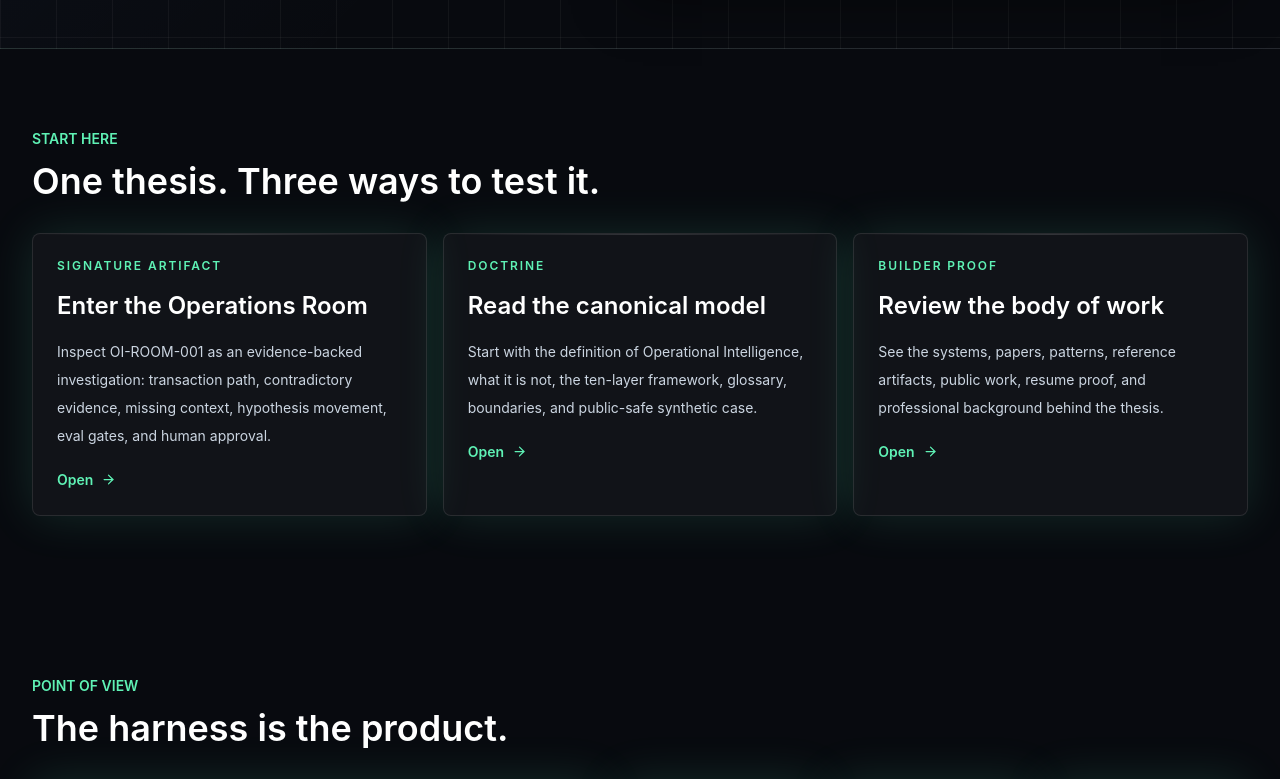
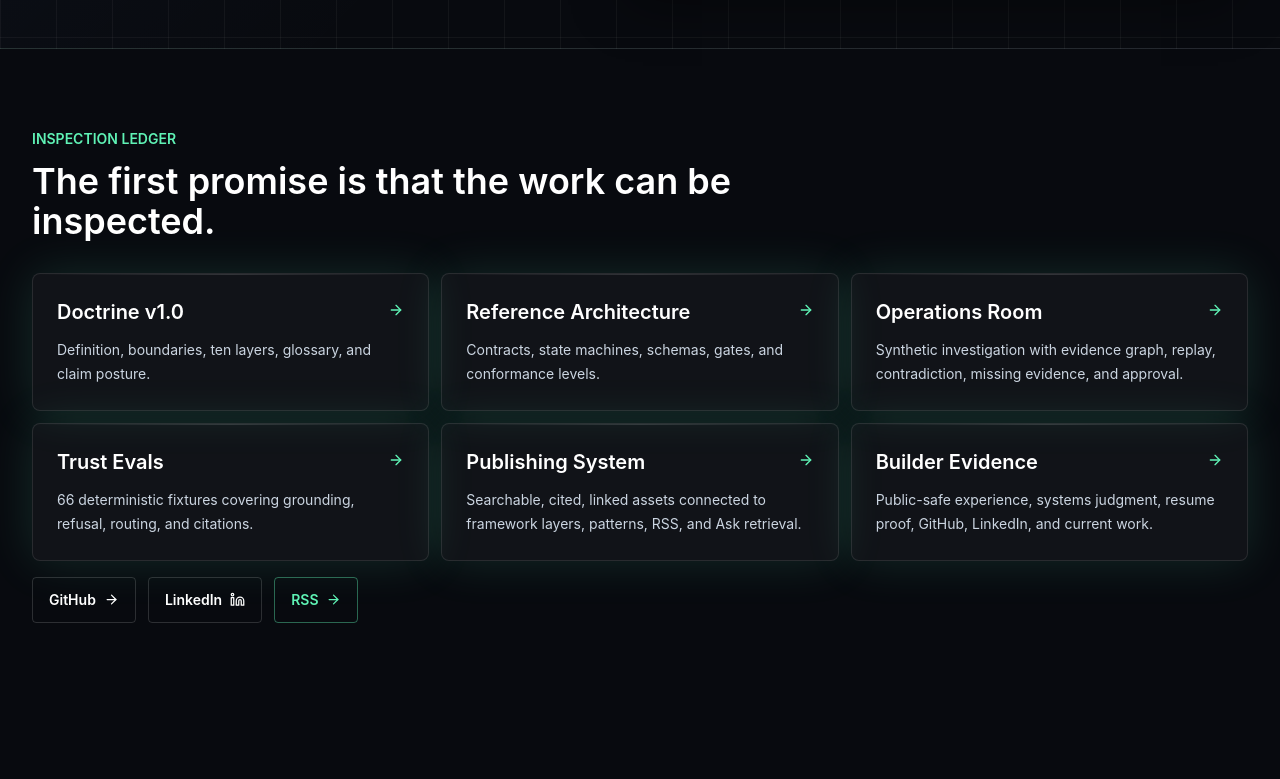
Before and after one commit to rseri17-code/seri-ai, a Next.js app: page / in a window 1280 px wide. Shown: the part 1660-2439 px from the top of the page. Built offline with nearby package versions, Linux system fonts and the light colour scheme; no server answers.

Commit message:
Add homepage inspection ledger

```diff
--- a/app/page.tsx
+++ b/app/page.tsx
@@ -55,6 +55,15 @@ const referenceAssets = [
   ["/wiki/operational-intelligence-evidence-pack", "Evidence Pack", "Benchmark rubric, control comparisons, and falsification criteria."]
 ];
 
+const inspectionLedger = [
+  ["/wiki/operational-intelligence-canonical-doctrine", "Doctrine v1.0", "Definition, boundaries, ten layers, glossary, and claim posture."],
+  ["/wiki/operational-intelligence-reference-architecture", "Reference Architecture", "Contracts, state machines, schemas, gates, and conformance levels."],
+  ["/investigation-room", "Operations Room", "Synthetic investigation with evidence graph, replay, contradiction, missing evidence, and approval."],
+  ["/evals", "Trust Evals", `${evalReport.fixtures.length} deterministic fixtures covering grounding, refusal, routing, and citations.`],
+  ["/library", "Publishing System", "Searchable, cited, linked assets connected to framework layers, patterns, RSS, and Ask retrieval."],
+  ["/work", "Builder Evidence", "Public-safe experience, systems judgment, resume proof, GitHub, LinkedIn, and current work."]
+] as const;
+
 export default function Home() {
   return (
     <>
@@ -99,6 +108,47 @@ export default function Home() {
           </div>
         </div>
       </section>
+
+      <Section eyebrow="Inspection ledger" title="The first promise is that the work can be inspected.">
+        <div className="grid gap-3 md:grid-cols-2 xl:grid-cols-3">
+          {inspectionLedger.map(([href, title, body]) => (
+            <Link key={href} href={href}>
+              <Card className="h-full p-4 transition hover:-translate-y-1 hover:border-mint/40">
+                <div className="flex items-start justify-between gap-4">
+                  <h2 className="text-xl font-semibold text-white">{title}</h2>
+                  <ArrowRight size={16} className="mt-1 shrink-0 text-mint" />
+                </div>
+                <p className="mt-3 text-sm leading-6 text-slate-300">{body}</p>
+              </Card>
+            </Link>
+          ))}
+        </div>
+        <div className="mt-4 flex flex-wrap gap-3">
+          <TrackedAnchor
+            href={site.links.github}
+            target="_blank"
+            rel="noreferrer"
+            eventName="profile_link_click"
+            eventProperties={{ destination: "github", placement: "homepage_inspection_ledger" }}
+            className="inline-flex items-center gap-2 rounded border border-white/15 px-4 py-3 text-sm font-semibold text-white"
+          >
+            GitHub <ArrowRight size={15} />
+          </TrackedAnchor>
+          <TrackedAnchor
+            href={site.links.linkedin}
+            target="_blank"
+            rel="noreferrer"
+            eventName="profile_link_click"
+            eventProperties={{ destination: "linkedin", placement: "homepage_inspection_ledger" }}
+            className="inline-flex items-center gap-2 rounded border border-white/15 px-4 py-3 text-sm font-semibold text-white"
+          >
+            LinkedIn <Linkedin size={15} />
+          </TrackedAnchor>
+          <Link href="/rss.xml" className="inline-flex items-center gap-2 rounded border border-mint/40 px-4 py-3 text-sm font-semibold text-mint">
+            RSS <ArrowRight size={15} />
+          </Link>
+        </div>
+      </Section>
 
       <Section eyebrow="Start here" title="One thesis. Three ways to test it.">
         <div className="grid gap-4 lg:grid-cols-3">
--- a/public/eval-report.json
+++ b/public/eval-report.json
@@ -726,7 +726,7 @@
     "The knowledge base intentionally excludes confidential implementation details, so some questions will be refused or marked uncovered.",
     "Richer answer scoring should add model-judged qualitative grading once production AI keys are configured."
   ],
-  "generatedAt": "2026-07-27T13:15:35.304Z",
+  "generatedAt": "2026-07-27T13:28:27.185Z",
   "fixtureCount": 66,
   "passingFixtures": 66
 }
```
Also changed, not shown: scripts/validate-content-coherence.mjs (+10 -0 lines).
